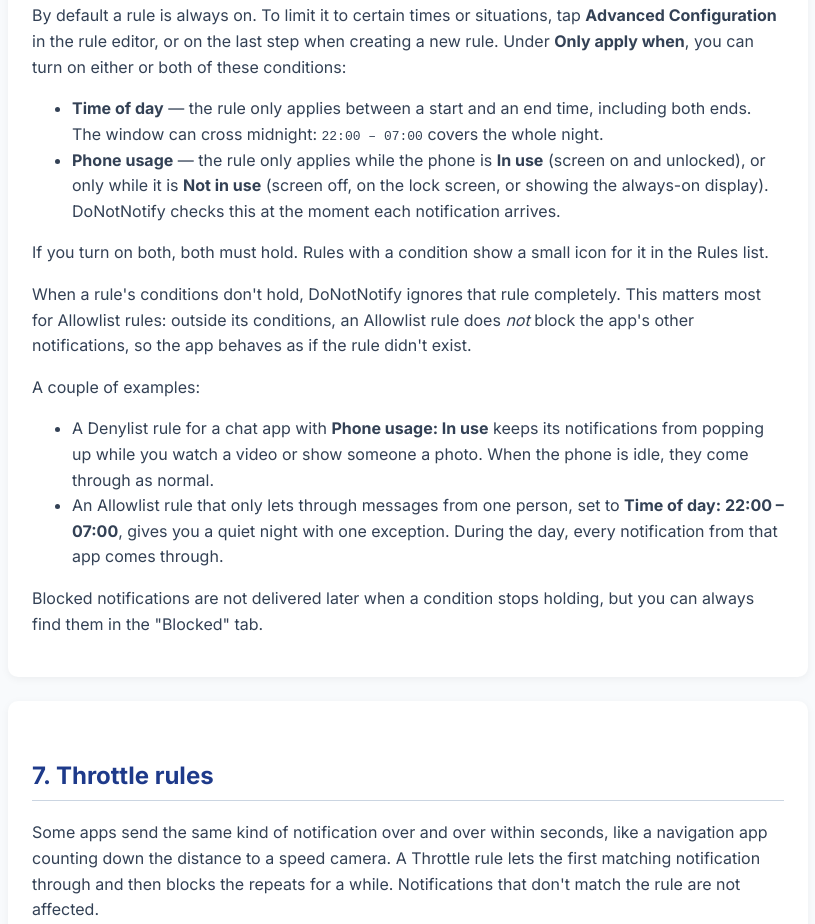
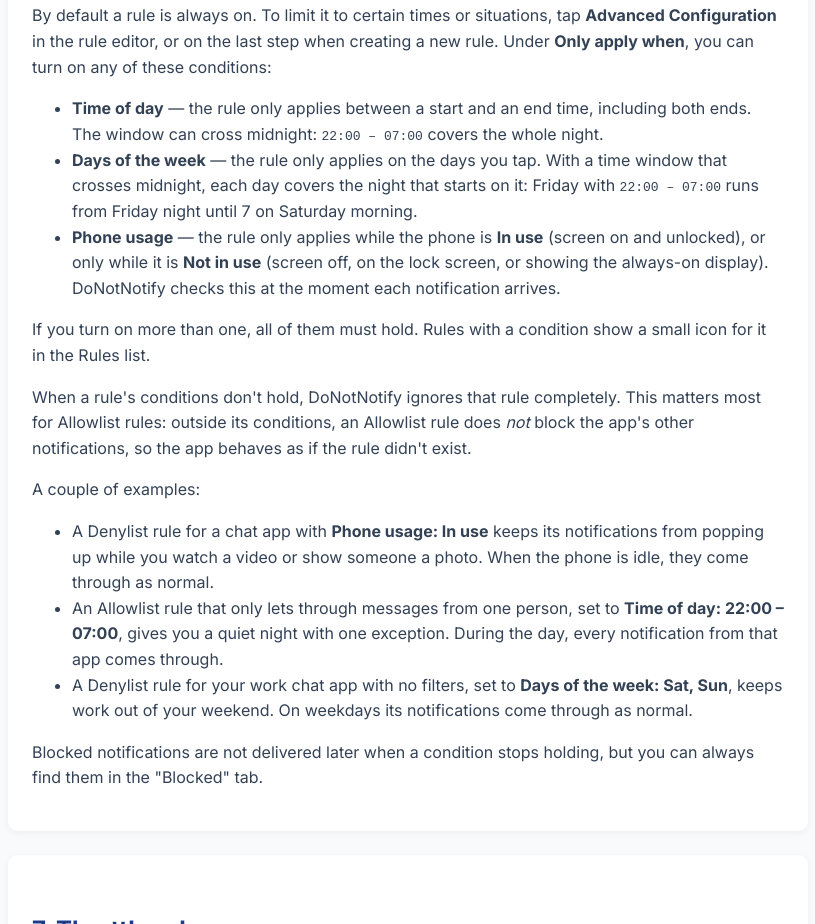
Before and after one commit to anujja/donotnotify-website, a plain HTML site: page help.html in a window 1280 px wide. Shown: the part 3494-4418 px from the top of the page, without its empty margins (232-1047 px from the left). Drawn offline with Linux system fonts and the light colour scheme.

Commit message:
updated: help for 7.3's days-of-the-week condition
Co-Authored-By: Claude Opus 5.5 <noreply@anthropic.com>
Claude-Session: https://claude.ai/code/session_01VKc4WRCJpB5RXkUHyuoefn

```diff
--- a/help.html
+++ b/help.html
@@ -174,17 +174,21 @@
       <p>
         By default a rule is always on. To limit it to certain times or situations, tap <b>Advanced
         Configuration</b> in the rule editor, or on the last step when creating a new rule. Under <b>Only apply
-        when</b>, you can turn on either or both of these conditions:
+        when</b>, you can turn on any of these conditions:
       </p>
       <ul>
         <li><b>Time of day</b> &mdash; the rule only applies between a start and an end time, including both ends.
           The window can cross midnight: <code>22:00 – 07:00</code> covers the whole night.</li>
+        <li><b>Days of the week</b> &mdash; the rule only applies on the days you tap. With a time window that crosses
+          midnight, each day covers the night that starts on it: Friday with <code>22:00 – 07:00</code> runs from
+          Friday night until 7 on Saturday morning.</li>
         <li><b>Phone usage</b> &mdash; the rule only applies while the phone is <b>In use</b> (screen on and
           unlocked), or only while it is <b>Not in use</b> (screen off, on the lock screen, or showing the always-on
           display). DoNotNotify checks this at the moment each notification arrives.</li>
       </ul>
       <p>
-        If you turn on both, both must hold. Rules with a condition show a small icon for it in the Rules list.
+        If you turn on more than one, all of them must hold. Rules with a condition show a small icon for it in the
+        Rules list.
       </p>
       <p>
         When a rule's conditions don't hold, DoNotNotify ignores that rule completely. This matters most for
@@ -200,6 +204,8 @@
         <li>An Allowlist rule that only lets through messages from one person, set to <b>Time of day:
             22:00 – 07:00</b>, gives you a quiet night with one exception. During the day, every notification from
           that app comes through.</li>
+        <li>A Denylist rule for your work chat app with no filters, set to <b>Days of the week: Sat, Sun</b>, keeps
+          work out of your weekend. On weekdays its notifications come through as normal.</li>
       </ul>
       <p>
         Blocked notifications are not delivered later when a condition stops holding, but you can always find them
```
